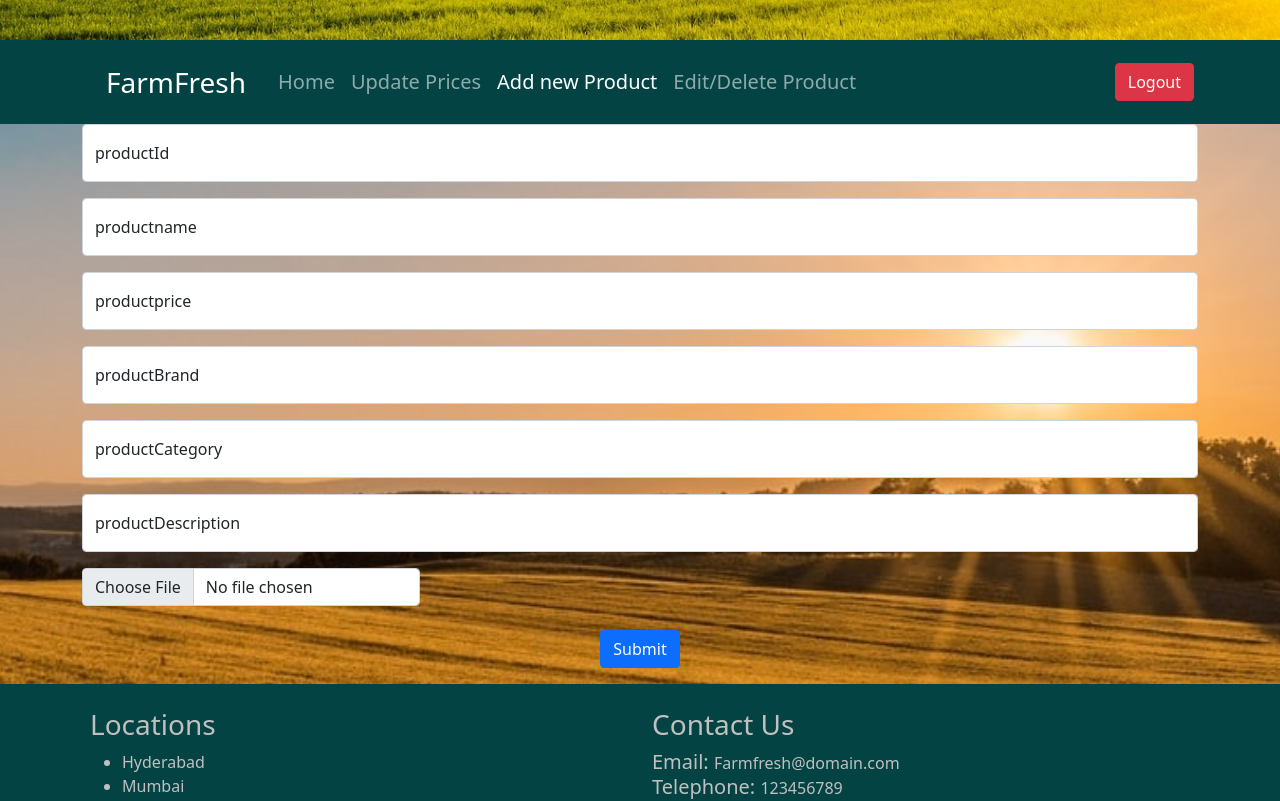
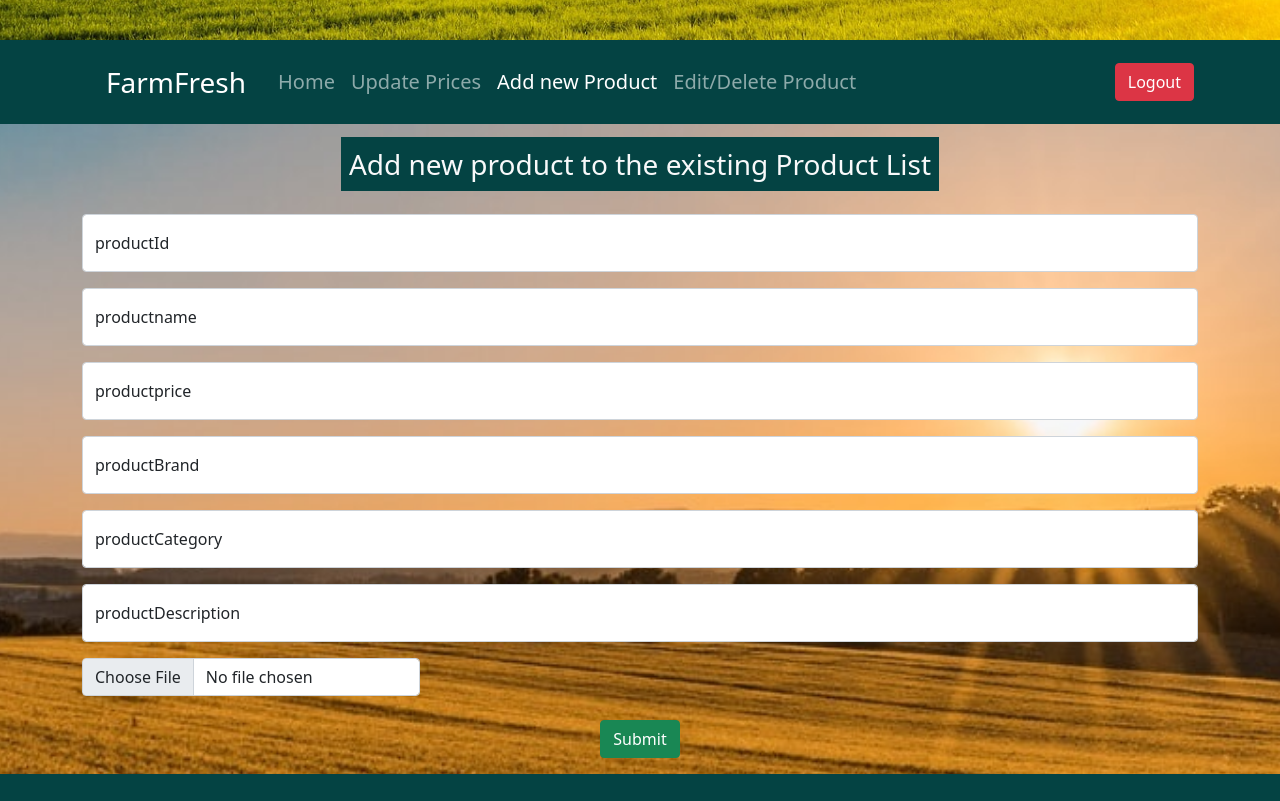
Before and after one commit to Gangadhararao29/Project7, an Angular app: page /admin/addproduct in a window 1280 px wide. Shown: the part 360-1161 px from the top of the page. Built offline with nearby package versions, Linux system fonts and the light colour scheme.

Commit message:
updated addProduct Component

```diff
--- a/APIS/product-api.js
+++ b/APIS/product-api.js
@@ -45,7 +45,7 @@ productApiObj.post("/addproduct", upload.single('photo'), errorHandler(async (re
     let productObj = JSON.parse(req.body.userObj);
     productObj.productImage = req.file.path;
 
-    console.log("productObj", productObj)
+    // console.log("productObj", productObj)
     //search for product in db with productId
     let productObjFromDb = await Product.findOne({ productId: productObj.productId })
     //if product doesn't exists
--- a/src/app/admin/addproduct/addproduct.component.html
+++ b/src/app/admin/addproduct/addproduct.component.html
@@ -1,4 +1,7 @@
 <div class="container">
+    <div class="p-3 m-2 text-center">
+        <h3 class="text-light"><span class="p-2" style="background-color: rgb(4, 67, 67);" >Add new product to the existing Product List</span></h3>
+    </div>
     <form class="form" #ref="ngForm" (ngSubmit)="submitUserData(ref.value)">
         <div class="form-floating mb-3">
             <input type="number" class="form-control" id="productId" placeholder="pid" name="productId" ngModel>
@@ -30,7 +33,7 @@
             </label>
           </div>
         <div class="text-center mb-3">
-            <button class="btn btn-primary" value="submit">Submit</button>
+            <button class="btn btn-success" value="submit">Submit</button>
         </div>
     </form>
 </div>
--- a/src/app/admin/addproduct/addproduct.component.ts
+++ b/src/app/admin/addproduct/addproduct.component.ts
@@ -35,7 +35,7 @@ export class AddproductComponent implements OnInit {
       if(res['message'] == "Product added"){
         alert(res['message'])
         //navigate to add product
-        this.router.navigateByUrl("/adminuserdashboard")
+        this.router.navigateByUrl("/admin/home")
       }
       else{
         alert(res['message'])
```
